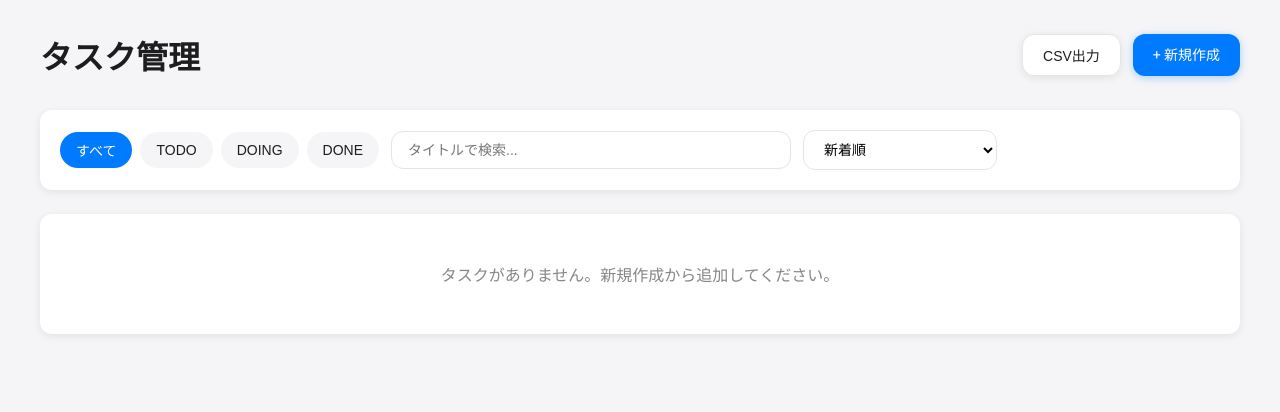
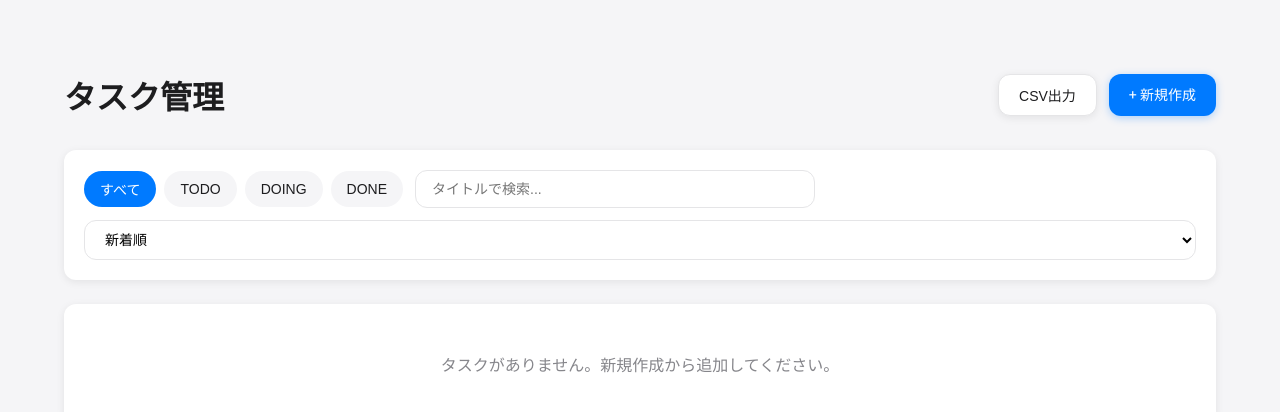
Before and after one commit to skdhc592/task-app, a Next.js app: page /tasks in a window 1280 px wide. Shown: the top 412 px of the page. Built offline with nearby package versions, Linux system fonts and the light colour scheme.

Commit message:
style: enhance global styles with responsive design and new variables; update task sorting to include DUE_DESC

```diff
--- a/app/globals.css
+++ b/app/globals.css
@@ -9,9 +9,21 @@
   --card-shadow: 0 2px 8px rgba(0, 0, 0, 0.08);
   --border: #e5e5e7;
   --text-secondary: #86868b;
+  --gap: 1.2rem;
+  --gap-sm: 0.7rem;
+  --page-padding-pc: 40px;
+  --page-padding-sp: 12px;
+  --card-padding-pc: 24px;
+  --card-padding-sp: 12px;
+  --form-control-radius: 8px;
 }
 
-* {
+/* ========================
+  ベース
+=========================== */
+*,
+*::before,
+*::after {
   box-sizing: border-box;
 }
 
@@ -20,21 +32,38 @@ body {
   color: var(--foreground);
   font-family: "Noto Sans JP", -apple-system, BlinkMacSystemFont, "Segoe UI", sans-serif;
   margin: 0;
-  padding: 0;
+  padding: var(--page-padding-pc);
   -webkit-font-smoothing: antialiased;
   -moz-osx-font-smoothing: grayscale;
 }
 
-button, a {
+@media (max-width: 600px) {
+  body {
+    padding: var(--page-padding-sp);
+  }
+}
+
+/* ========================
+  ボタン・リンク
+=========================== */
+button,
+a {
   transition: all 0.2s ease;
 }
 
-button:hover:not(:disabled), a:hover {
+button,
+a {
+  font-size: 1rem;
+}
+
+button:hover:not(:disabled),
+a:hover {
   transform: translateY(-1px);
   box-shadow: 0 4px 12px rgba(0, 0, 0, 0.15) !important;
 }
 
-button:active:not(:disabled), a:active {
+button:active:not(:disabled),
+a:active {
   transform: translateY(0);
 }
 
@@ -43,8 +72,27 @@ button:disabled {
   cursor: not-allowed;
 }
 
+/* ========================
+  入力欄・セレクト・テキストエリア
+=========================== */
 input, textarea, select {
   transition: all 0.2s ease;
+  border-radius: var(--form-control-radius);
+  width: 100%;
+  max-width: 100%;
+  padding: 0.55em 0.9em;
+  font-size: 1rem;
+  border: 1px solid var(--border);
+  background: #fff;
+  box-sizing: border-box;
+  min-width: 0;
+}
+
+input[type="checkbox"],
+input[type="radio"] {
+  width: auto;
+  max-width: none;
+  padding: 0;
 }
 
 input:focus, textarea:focus, select:focus {
@@ -52,3 +100,161 @@ input:focus, textarea:focus, select:focus {
   border-color: #007AFF !important;
   box-shadow: 0 0 0 3px rgba(0, 122, 255, 0.1);
 }
+
+@media (min-width: 601px) {
+  .form-row input,
+  .form-row select,
+  .form-row textarea {
+    width: 320px;
+    max-width: 100%;
+  }
+}
+@media (max-width: 600px) {
+  .form-row input,
+  .form-row select,
+  .form-row textarea {
+    width: 100%;
+    max-width: 100vw;
+    min-width: 0;
+    font-size: 1rem;
+  }
+}
+
+/* ========================
+  レスポンシブ: ツールバー・フィルター・ボタン行
+=========================== */
+.toolbar,
+.filter-group,
+.button-row {
+  display: flex;
+  flex-wrap: wrap;
+  align-items: center;
+  gap: var(--gap);
+  row-gap: var(--gap-sm);
+}
+
+@media (max-width: 600px) {
+  .toolbar,
+  .filter-group,
+  .button-row {
+    flex-wrap: wrap;
+    gap: var(--gap-sm);
+    row-gap: 0.5rem;
+  }
+}
+
+/* ========================
+  ラベルや選択肢の重なり解消
+=========================== */
+.form-row,
+.filter-item {
+  display: flex;
+  align-items: center;
+  gap: 0.7em;
+  margin-bottom: 0.5em;
+}
+
+@media (max-width: 600px) {
+  .form-row,
+  .filter-item {
+    flex-direction: column;
+    align-items: stretch;
+    gap: 0.3em;
+    margin-bottom: 0.5em;
+  }
+  .form-row label,
+  .filter-item label {
+    margin-bottom: 0.1em;
+  }
+}
+
+/* ========================
+  タスクカード（要素の縦並び／余白/見やすさ）
+=========================== */
+.task-card {
+  background: var(--card-bg);
+  box-shadow: var(--card-shadow);
+  border-radius: 10px;
+  padding: var(--card-padding-pc);
+  margin-bottom: 1.3rem;
+  display: flex;
+  flex-direction: row;
+  gap: 1.4rem;
+  align-items: flex-start;
+  border: 1px solid var(--border);
+  min-width: 0;
+}
+
+@media (max-width: 600px) {
+  .task-card {
+    flex-direction: column;
+    gap: 0.65rem;
+    padding: var(--card-padding-sp);
+    margin-bottom: 0.8rem;
+  }
+}
+
+.task-title {
+  font-weight: 600;
+  font-size: 1.12rem;
+  margin-bottom: 0.25em;
+  word-break: break-word;
+}
+
+.task-meta-row {
+  display: flex;
+  flex-wrap: wrap;
+  gap: 1.1em;
+  font-size: 0.97em;
+  color: var(--text-secondary);
+}
+
+@media (max-width: 600px) {
+  .task-meta-row {
+    flex-direction: column;
+    gap: 0.35em;
+    font-size: 0.98em;
+  }
+}
+
+/* ========================
+  タグやバッジ
+=========================== */
+.badge,
+.due-badge {
+  display: inline-block;
+  padding: 0.2em 0.7em;
+  border-radius: 999px;
+  font-size: 0.91em;
+  font-weight: 500;
+  margin-right: 0.5em;
+  margin-bottom: 0.15em;
+  vertical-align: middle;
+  line-height: 1.2;
+}
+
+@media (max-width: 600px) {
+  .badge,
+  .due-badge {
+    margin-bottom: 0.25em;
+    margin-right: 0.33em;
+    font-size: 0.99em;
+  }
+}
+
+/* ========================
+  テーブルやリスト（幅調整用）
+=========================== */
+.responsive-table,
+.table-responsive {
+  width: 100%;
+  overflow-x: auto;
+  display: block;
+}
+
+/* ========================
+  その他
+=========================== */
+
+.gap-lg { gap: var(--gap); }
+.gap-sm { gap: var(--gap-sm); }
--- a/app/tasks/page.tsx
+++ b/app/tasks/page.tsx
@@ -4,11 +4,12 @@ import Link from "next/link";
 import { useEffect, useMemo, useState } from "react";
 import { deleteTask, loadTasks, Task, TaskStatus, updateTask } from "@/lib/tasks";
 
+// sort の型に "DUE_DESC" を追加、初期値は"CREATED_DESC"のまま
 export default function TasksPage() {
   const [tasks, setTasks] = useState<Task[]>([]);
   const [filter, setFilter] = useState<"ALL" | TaskStatus>("ALL");
   const [query, setQuery] = useState("");
-  const [sort, setSort] = useState<"CREATED_DESC" | "DUE_ASC" | "DUE_SOON">("CREATED_DESC");
+  const [sort, setSort] = useState<"CREATED_DESC" | "DUE_DESC" | "DUE_SOON">("CREATED_DESC");
   const [busyId, setBusyId] = useState<string | null>(null);
 
   useEffect(() => {
@@ -25,8 +26,9 @@ export default function TasksPage() {
       }
       const aDue = a.dueDate || "9999-12-31";
       const bDue = b.dueDate || "9999-12-31";
-      if (sort === "DUE_ASC") {
-        return aDue.localeCompare(bDue);
+      if (sort === "DUE_DESC") {
+        // 期限が遅い順（降順）: 日付が遠いものが上、近いものが下
+        return bDue.localeCompare(aDue);
       }
       const today = new Date().toISOString().slice(0, 10);
       const aOver = aDue < today;
@@ -210,7 +212,7 @@ export default function TasksPage() {
           >
             <option value="CREATED_DESC">新着順</option>
             <option value="DUE_SOON">期限が近い順</option>
-            <option value="DUE_ASC">期限順（早い→遅い）</option>
+            <option value="DUE_DESC">期限が遅い順</option>
           </select>
         </div>
 
```
